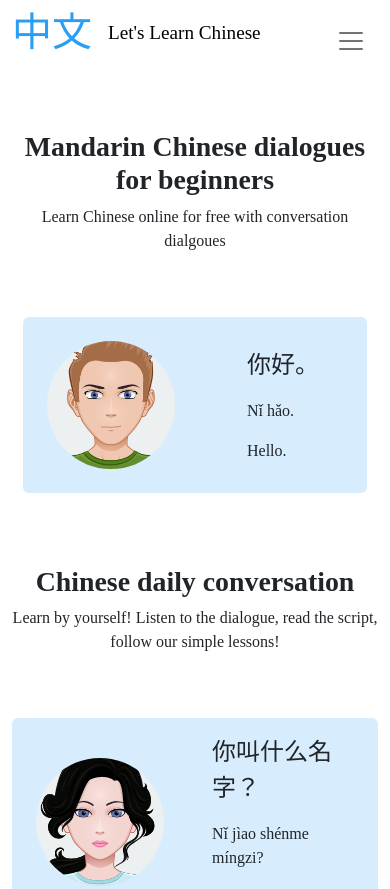
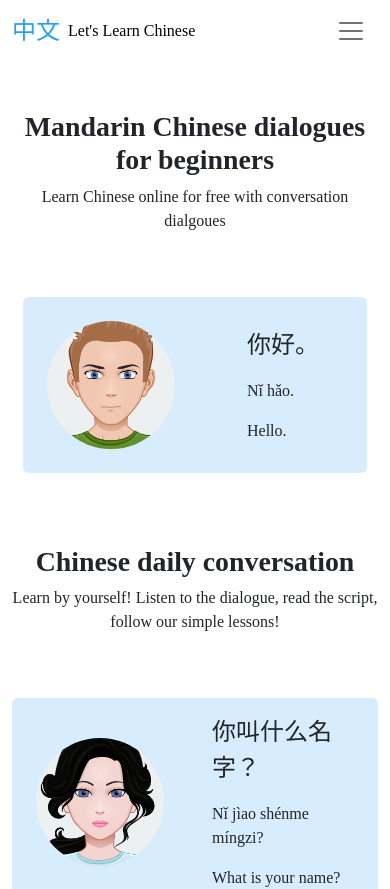
Before and after one commit to RN255/learn-chinese-gold, a React (Create React App) app: page / in a window 390 px wide. Shown: the top 889 px of the page. Built offline with nearby package versions, Linux system fonts and the light colour scheme.

Commit message:
navbar mobile responsive

```diff
--- a/src/components/NavBar.js
+++ b/src/components/NavBar.js
@@ -10,9 +10,9 @@ export default function NavBar() {
       <Navbar collapseOnSelect key="md" expand="md" className="navBar mb-0">
         <Container fluid>
           <Navbar.Brand>
-            <Nav.Link href="/" to="/" className="navLogo">
-              <p>中文</p>
-              <p>Let's Learn Chinese</p>
+            <Nav.Link href="/" to="/" className="navLogo d-flex">
+              <p className="my-auto">中文</p>
+              <p className="my-auto">Let's Learn Chinese</p>
             </Nav.Link>
           </Navbar.Brand>
           <Navbar.Toggle
--- a/src/styles/styles.css
+++ b/src/styles/styles.css
@@ -9,21 +9,17 @@
 
 .navBar .navLogo {
   text-decoration: none;
-  display: flex;
-  /* align-items: flex-end; */
 }
 
 .navBar p:first-of-type {
   color: #2a9df4;
   font-size: 2.5rem;
-  line-height: 2.5rem;
 }
 
 .navBar p:nth-of-type(2) {
   margin-left: 1rem;
   font-size: 1.2rem;
-  color: #000;
-  align-self: center;
+  color: #000
 }
 
 .navBar .navLink {
@@ -291,3 +287,24 @@ audio {
 .footerLink:hover {
   color: #1d6daa !important;
 }
+
+/* media query  */
+
+@media screen and (max-width: 400px) {
+
+  .navBar p:first-of-type {
+    font-size: 1.5rem;
+  }
+
+  .navBar p:nth-of-type(2) {
+    margin-left: 0.5rem;
+    font-size: 1rem;
+  }
+}
+
+@media screen and (max-width: 300px) {
+
+  .navBar p:nth-of-type(2) {
+    display: none;
+  }
+}
```
